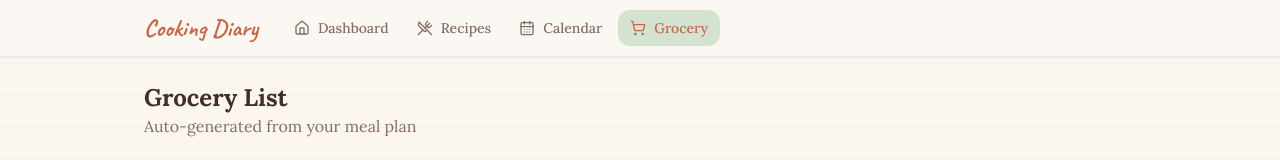
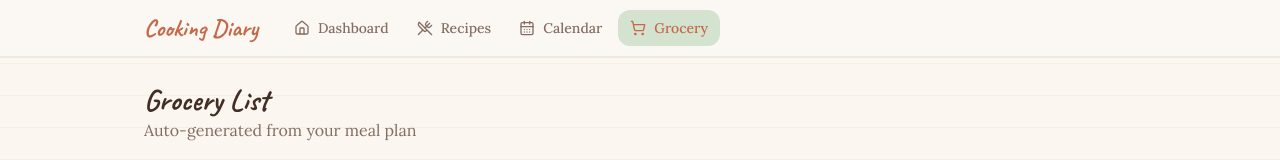
Before and after one commit to kyokosawada/cooking-diaries, a Next.js app: page /grocery in a window 1280 px wide. Shown: the top 160 px of the page. Built offline with nearby package versions, Linux system fonts and the light colour scheme; no server answers; the database is empty.

Commit message:
feat: warm handwritten headings for calendar and grocery pages

```diff
--- a/src/app/calendar/page.tsx
+++ b/src/app/calendar/page.tsx
@@ -12,7 +12,7 @@ export default async function CalendarPage() {
   return (
     <div className="space-y-6">
       <div>
-        <h1 className="text-2xl font-bold">Meal Calendar</h1>
+        <h1 className="font-display text-3xl font-bold">Meal Calendar</h1>
         <p className="text-muted-foreground">
           Plan your lunch and dinner for the week
         </p>
--- a/src/app/grocery/page.tsx
+++ b/src/app/grocery/page.tsx
@@ -18,7 +18,7 @@ export default async function GroceryPage() {
   return (
     <div className="space-y-6">
       <div>
-        <h1 className="text-2xl font-bold">Grocery List</h1>
+        <h1 className="font-display text-3xl font-bold">Grocery List</h1>
         <p className="text-muted-foreground">
           Auto-generated from your meal plan
         </p>
```
